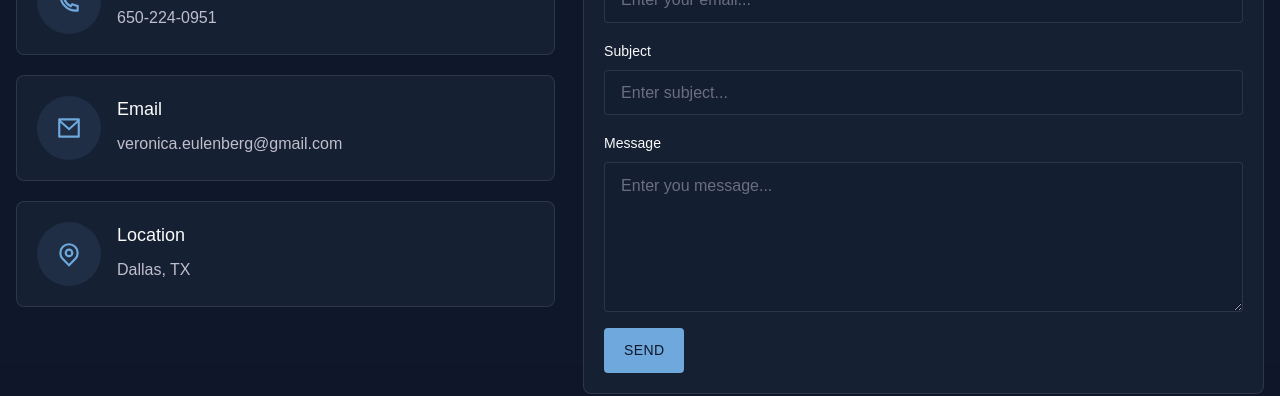
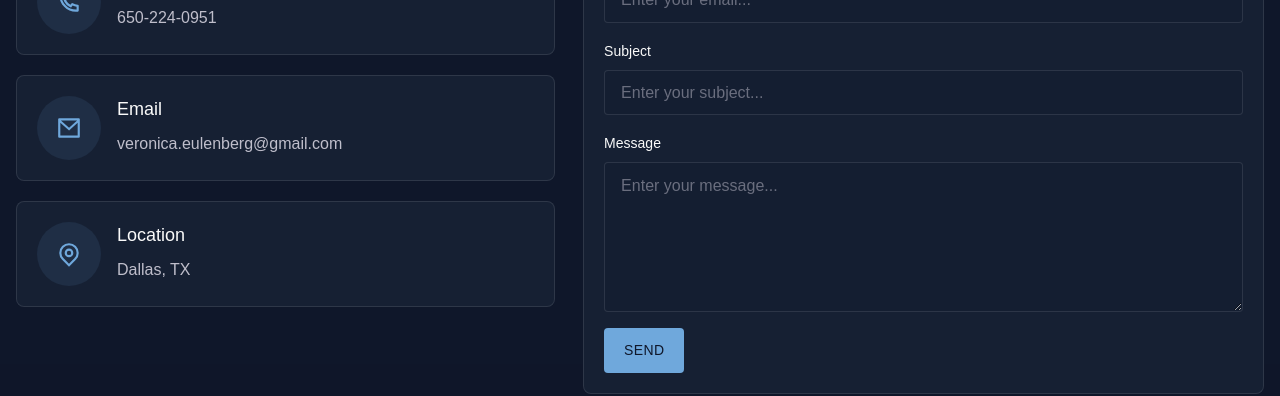
Before and after one commit to HappyViki/webdev, a Next.js app: page / in a window 1280 px wide. Shown: the part 2939-3335 px from the top of the page. Built offline with nearby package versions, Linux system fonts and the light colour scheme; a web font is replaced by a local one; what tailwindcss-debug-screens, tailwindcss-nested-groups would draw is missing.

Commit message:
cleanup form text

```diff
--- a/src/components/containers/ContactForm.jsx
+++ b/src/components/containers/ContactForm.jsx
@@ -28,14 +28,14 @@ const ContactForm = () => {
         <label htmlFor="subject">Subject</label>
         <input
           type="text"
-          placeholder="Enter subject..."
+          placeholder="Enter your subject..."
           name="subject"
         />
       </div>
       <div className="inputbox">
         <label htmlFor="message">Message</label>
         <textarea
-          placeholder="Enter you message..."
+          placeholder="Enter your message..."
           cols="1"
           rows="5"
           name="message"
```
